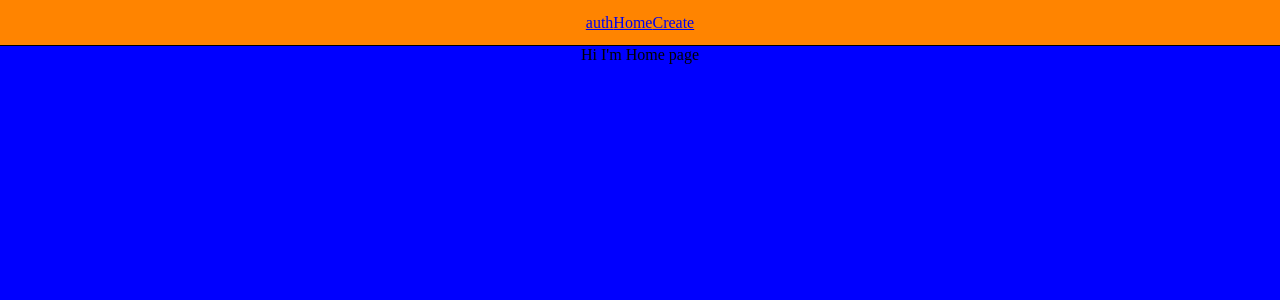
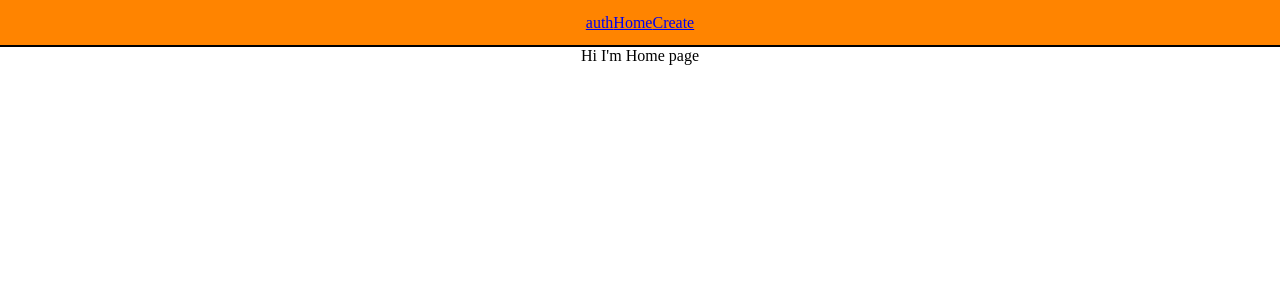
Before and after one commit to Talal146/Food-Crafter--Front-end, a React (Vite) app: page / in a window 1280 px wide. Shown: the top 300 px of the page. Built offline with nearby package versions, Linux system fonts and the light colour scheme.

Commit message:
small edit

```diff
--- a/src/App.css
+++ b/src/App.css
@@ -2,7 +2,6 @@
 
 /*=======full app=======*/
 body{
-  background-color: rgb(241, 36, 36);
   margin: 0;
   padding: 0;
 
@@ -15,7 +14,6 @@ body{
 /*=======app page=======*/
 .app{
   height: 100vh;
-  background-color: chartreuse;
   display: flex;
   flex-direction: column;
   align-items: center;
@@ -33,13 +31,14 @@ main{
 
 /*=======Nav=======*/
 .nav{
+  background-color: rgb(255, 132, 0);
   width:100%;
   height:45px;
-  background-color: rgb(255, 132, 0);
+
   display: flex;
   justify-content: center;
   align-items: center;
-  border-bottom: 1px solid black;
+  border-bottom: 2px solid black;
 }
 
 
@@ -48,7 +47,7 @@ main{
 
 /*=======Home page=======*/
 .home{
-  background-color: blue;
+
   height: 100%;
   display: flex;
   justify-content: center;
```
